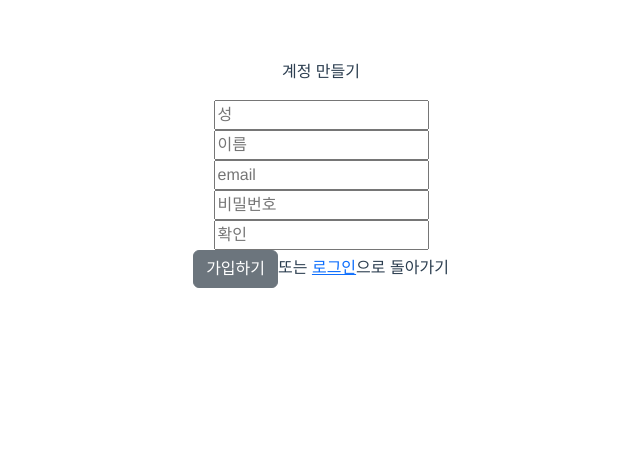
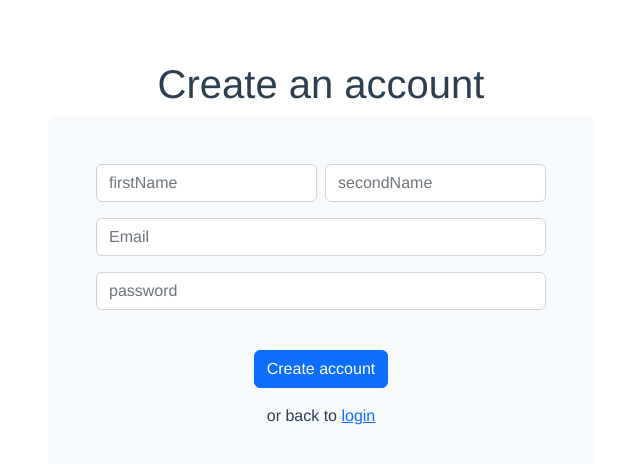
Before and after one commit to KimHyeMin/blog-search-kotlin, a Vue app in the folder web-client/: page /#/signup in a window 1280 px wide. Shown: the top 464 px of the page, without its empty margins (319-959 px from the left). Built offline with nearby package versions, Linux system fonts and the light colour scheme.

Commit message:
(#1) add css style for signup view

```diff
--- a/web-client/package.json
+++ b/web-client/package.json
@@ -24,6 +24,8 @@
     "@vue/cli-service": "~5.0.0",
     "eslint": "^7.32.0",
     "eslint-plugin-vue": "^8.0.3",
+    "node-sass": "^4.14.1",
+    "sass-loader": "^7.3.1",
     "vue-template-compiler": "^2.6.14"
   },
   "eslintConfig": {
--- a/web-client/src/App.vue
+++ b/web-client/src/App.vue
@@ -1,5 +1,5 @@
 <template>
-  <div id="app" class="container">
+  <div id="app" class="main-content bg-default">
 
     <router-view></router-view>
   </div>
@@ -18,6 +18,7 @@ export default {
 <style>
 
 #app {
+  min-height: 100vh;
   font-family: Avenir, Helvetica, Arial, sans-serif;
   -webkit-font-smoothing: antialiased;
   -moz-osx-font-smoothing: grayscale;
@@ -25,4 +26,21 @@ export default {
   color: #2c3e50;
   margin-top: 60px;
 }
+
+.mr-8 {
+  margin-right: 8px;
+}
+
+.font-italic {
+  font-style: italic!important;
+}
+.text-muted {
+  color: #8898aa!important;
+}
+
+.text-left {
+  text-align: left;
+}
+
+
 </style>
--- a/web-client/src/components/SignUpForm.vue
+++ b/web-client/src/components/SignUpForm.vue
@@ -1,29 +1,88 @@
 <template>
   <div class="signUpForm">
-    <div>
-      <p>계정 만들기</p>
-      <input type="text" placeholder="성" v-model="signUpForm.firstName"><br>
-      <input type="text" placeholder="이름" v-model="signUpForm.secondName"><br>
-      <input type="text" placeholder="email" v-model="signUpForm.email"><br>
-      <input type="password" placeholder="비밀번호" v-model="signUpForm.password"><br>
-      <input type="password" placeholder="확인" v-model="passwordConfirm"><br>
-      <b-button @click="signUp">가입하기</b-button>
-      <span>또는 <router-link to="/login">로그인</router-link>으로 돌아가기</span>
+    <!-- Header -->
+    <div class="header bg-gradient-success py-7 py-lg-8 pt-lg-9">
+      <b-container class="container">
+        <div class="header-body text-center mb-7">
+          <b-row class="justify-content-center">
+            <b-col xl="5" lg="6" md="8" class="px-5">
+              <h1>Create an account</h1>
+            </b-col>
+          </b-row>
+        </div>
+      </b-container>
     </div>
-    <router-view></router-view>
+
+    <!-- Page content -->
+    <b-container class="mt--8 pb-5">
+      <!-- Table -->
+      <b-row class="justify-content-center">
+        <b-col lg="6" md="8" >
+          <b-card no-body class="bg-secondary border-0">
+            <b-card-body class="px-lg-5 py-lg-5">
+                <b-form role="form">
+                  <div class="name-group">
+                    <base-input alternative
+                                class="mb-3 mr-8"
+                                placeholder="firstName"
+                                style="width:100%"
+                                v-model="signUpForm.firstName">
+                    </base-input>
+                    <base-input alternative
+                                class="mb-3"
+                                placeholder="secondName"
+                                style="width:100%"
+                                v-model="signUpForm.secondName">
+                    </base-input>
+                  </div>
+                  <base-input alternative
+                              class="mb-3"
+                              placeholder="Email"
+                              v-model="signUpForm.email">
+                  </base-input>
+
+                  <base-input alternative
+                              class="mb-3"
+                              placeholder="password"
+                              type="password"
+                              v-model="signUpForm.password">
+                  </base-input>
+                  <div class="text-muted font-italic text-left" v-if="checkPassword">
+                    <small>password strength: <span class="text-success font-weight-700">strong</span></small>
+                  </div>
+                  <div class="text-center">
+                    <b-button type="submit" variant="primary" class="mt-4 mb-3" @click="signUp">Create account</b-button>
+                  </div>
+                  <span>or back to <router-link to="/login">login</router-link></span>
+                </b-form>
+            </b-card-body>
+          </b-card>
+        </b-col>
+      </b-row>
+    </b-container>
+
   </div>
 </template>
 <script>
 import {SignUpForm} from "@/models"
+import BaseInput from "@/components/common/BaseInput";
 
 export default {
   name: 'signUpForm',
+  components: {
+    BaseInput
+  },
   data() {
     return {
       signUpForm: SignUpForm.init(),
-      passwordConfirm: '',
       successful: false,
       message: null
+    }
+  },
+  computed: {
+    checkPassword() {
+      //todo implement
+      return this.signUpForm.password.length > 0
     }
   },
   methods: {
@@ -45,5 +104,19 @@ export default {
 }
 </script>
 <style lang="scss" scoped>
+  .bg-secondary {
+    background-color: #f7fafc!important;
+  }
+  .name-group{
+    display: flex;
+    justify-content: center;
+  }
 
+  .text-success {
+    color: #2dce89!important;
+  }
+
+  .font-weight-700 {
+    font-weight: 700!important;
+  }
 </style>
--- a/web-client/src/components/Success.vue
+++ b/web-client/src/components/Success.vue
@@ -4,7 +4,7 @@
         {{this.message}}
     </b-alert>
     <span><router-link to="/login">로그인</router-link>하러 가기 ||</span>
-    <span>&nbsp;<router-link to="/signup">회원가입으로</router-link>으로 돌아가기</span>
+    <span>&nbsp;<router-link to="/signup">회원가입</router-link>으로 돌아가기</span>
   </div>
 </template>
 <script>
--- /dev/null
+++ b/web-client/src/components/common/BaseInput.vue
@@ -0,0 +1,122 @@
+<template>
+  <b-form-group>
+      <slot name="label">
+        <label v-if="label" :class="labelClasses">
+          {{label}}
+        </label>
+      </slot>
+      <div :class="[
+       {'input-group': hasIcon},
+       {'focused': focused},
+       {'input-group-alternative': alternative},
+       {'has-label': label || $slots.label},
+       inputGroupClasses
+       ]">
+        <slot v-bind="slotData">
+          <input
+            :value="value"
+            :type="type"
+            v-on="listeners"
+            v-bind="$attrs"
+            class="form-control"
+            :class="[inputClasses]"
+          >
+        </slot>
+        <slot name="infoBlock"></slot>
+      </div>
+  </b-form-group>
+</template>
+<script>
+  export default {
+    inheritAttrs: false,
+    name: "base-input",
+    props: {
+      group: {
+        type: Boolean,
+        description: "Whether input is an input group (manual override in special cases)"
+      },
+      alternative: {
+        type: Boolean,
+        description: "Whether input is of alternative layout"
+      },
+      label: {
+        type: String,
+        description: "Input label (text before input)"
+      },
+      error: {
+        type: String,
+        description: "Input error (below input)"
+      },
+      successMessage: {
+        type: String,
+        description: "Input success message",
+        default: ''
+      },
+      labelClasses: {
+        type: String,
+        description: "Input label css classes",
+        default: "form-control-label"
+      },
+      inputClasses: {
+        type: String,
+        description: "Input css classes"
+      },
+      inputGroupClasses: {
+        type: String,
+        description: "Input group css classes"
+      },
+      value: {
+        type: [String, Number],
+        description: "Input value"
+      },
+      type: {
+        type: String,
+        description: "Input type",
+        default: "text"
+      },
+    },
+    data() {
+      return {
+        focused: false
+      };
+    },
+    computed: {
+      listeners() {
+        return {
+          ...this.$listeners,
+          input: this.updateValue,
+          focus: this.onFocus,
+          blur: this.onBlur
+        };
+      },
+      slotData() {
+        return {
+          focused: this.focused,
+          error: this.error,
+          ...this.listeners
+        };
+      },
+      hasIcon() {
+        return (
+          this.group
+        );
+      }
+    },
+    methods: {
+      updateValue(evt) {
+        let value = evt.target.value;
+        this.$emit("input", value);
+      },
+      onFocus(evt) {
+        this.focused = true;
+        this.$emit("focus", evt);
+      },
+      onBlur(evt) {
+        this.focused = false;
+        this.$emit("blur", evt);
+      }
+    }
+  };
+</script>
+<style>
+</style>
--- a/web-client/src/main.js
+++ b/web-client/src/main.js
@@ -2,12 +2,13 @@ import Vue from 'vue'
 import App from './App.vue'
 import router from "./router"
 import store from './store';
-import BootstrapVue from 'bootstrap-vue'
+import {BootstrapVue, BootstrapVueIcons} from 'bootstrap-vue'
 import 'bootstrap/dist/css/bootstrap.min.css'
 import 'bootstrap-vue/dist/bootstrap-vue.css'
 
 Vue.config.productionTip = false
 Vue.use(BootstrapVue)
+Vue.use(BootstrapVueIcons)
 
 new Vue({
   el: "#app",
```
Also changed, not shown: 1 other file (tests, documents, lock files or other folders).
